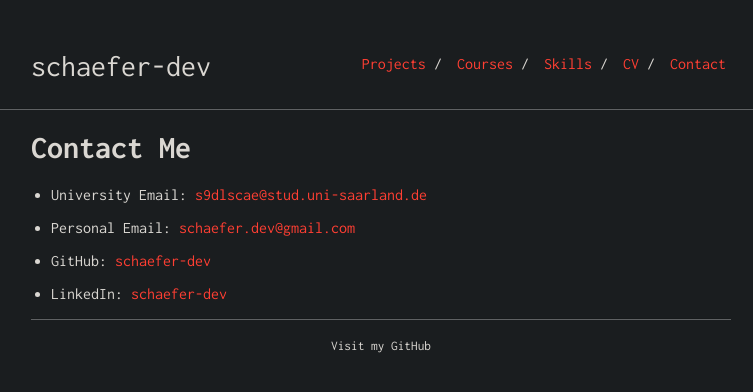
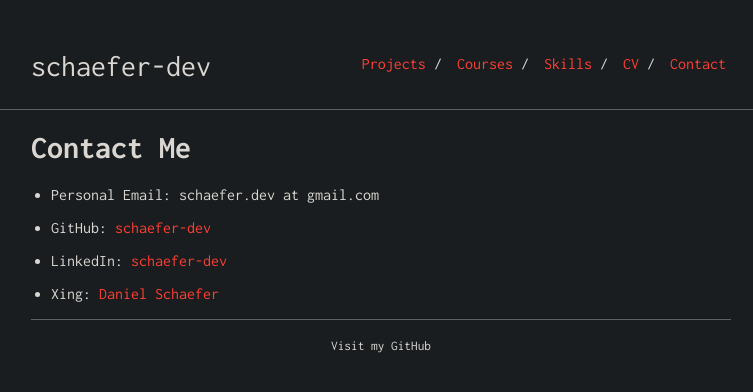
Before and after one commit to schaefer-dev/schaefer-dev.github.io, a Jekyll site: the page built from contact.md, in a window 1280 px wide. Shown: the top 392 px of the page, without its empty margins (259-1012 px from the left). Built offline with Jekyll 4.4.1, drawn with Linux system fonts in a browser that asks for light colours.

Commit message:
Update contact.md

```diff
--- a/contact.md
+++ b/contact.md
@@ -7,10 +7,10 @@ is_contact: true
 
 # Contact Me
 
-* University Email: [s9dlscae@stud.uni-saarland.de](mailto:s9dlscae@stud.uni-saarland.de)
-
-* Personal Email: [schaefer.dev@gmail.com](mailto:schaefer.dev@gmail.com)
+* Personal Email: schaefer.dev at gmail.com
 
 * GitHub: [schaefer-dev](https://github.com/schaefer-dev)
 
 * LinkedIn: [schaefer-dev](https://www.linkedin.com/in/schaefer-dev/)
+
+* Xing: [Daniel Schaefer](https://www.xing.com/profile/Daniel_Schaefer229)
```
